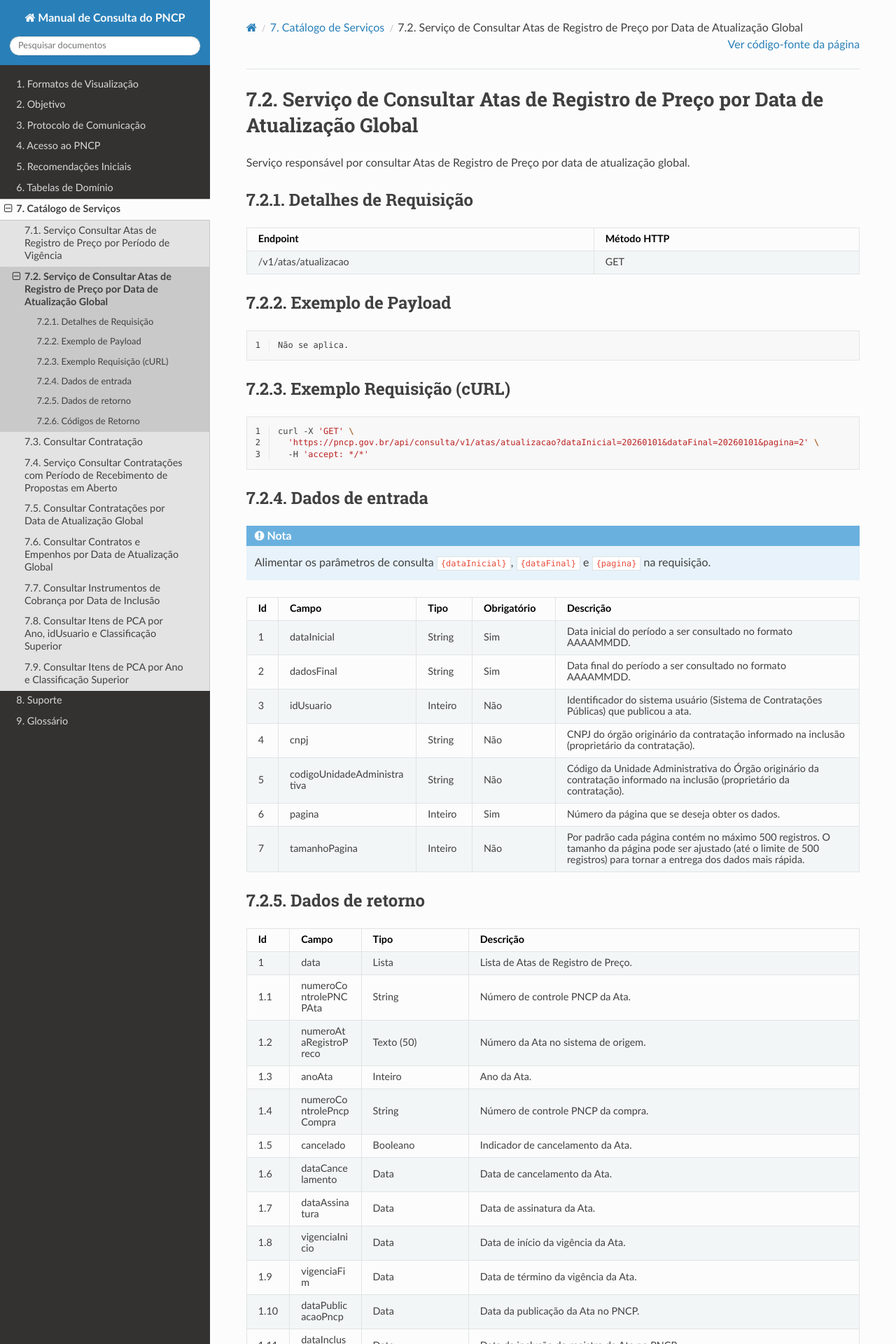
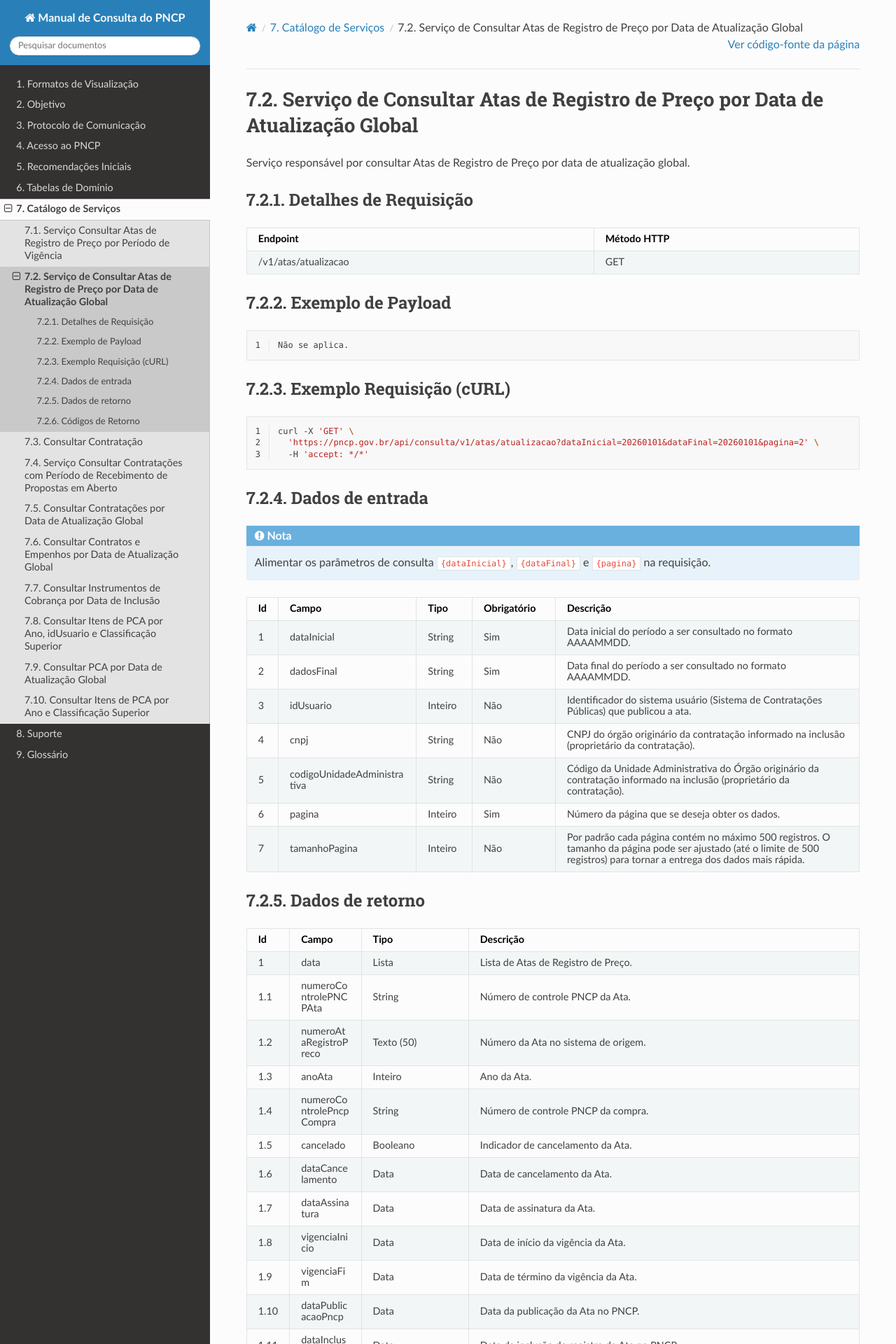
Before and after one commit to sofiaestrelab/Manual-de-Consulta-do-PNCP, a Sphinx documentation site: the page built from docs/source/catalogo_de_servicos/consultar_atas_de_registro_de_preco_por_data_de_atualizacao_global.rst, in a window 1280 px wide. Shown: the top 1920 px of the page at 70% size. Built offline with Sphinx 7.4.7 and the Read the Docs theme 3.1.0, drawn with Linux system fonts in a browser that asks for light colours; pages that are not in the unit, such as notebooks, are missing from menus; some of the changed lines change nothing that is shown.

Commit message:
Replace 'consultar_itens_de_pca_por_ano_do_pca_e_codigo_de_classificacao_superior' with 'consultar_pca_por_data_de_atualizacao_global'

```diff
--- a/docs/source/catalogo_de_servicos/index.rst
+++ b/docs/source/catalogo_de_servicos/index.rst
@@ -14,5 +14,5 @@
    consultar_contratos_ou_empenhos_por_data_de_atualizacao_global
    consultar_instrumentos_de_cobranca_por_data_de_inclusao
    consultar_itens_de_pca_por_ano_idusuario_e_classificacao_superior
-   consultar_itens_de_pca_por_ano_do_pca_e_codigo_de_classificacao_superior
+   consultar_pca_por_data_de_atualizacao_global
    consultar_itens_de_pca_por_ano_e_classificacao_superior
```
